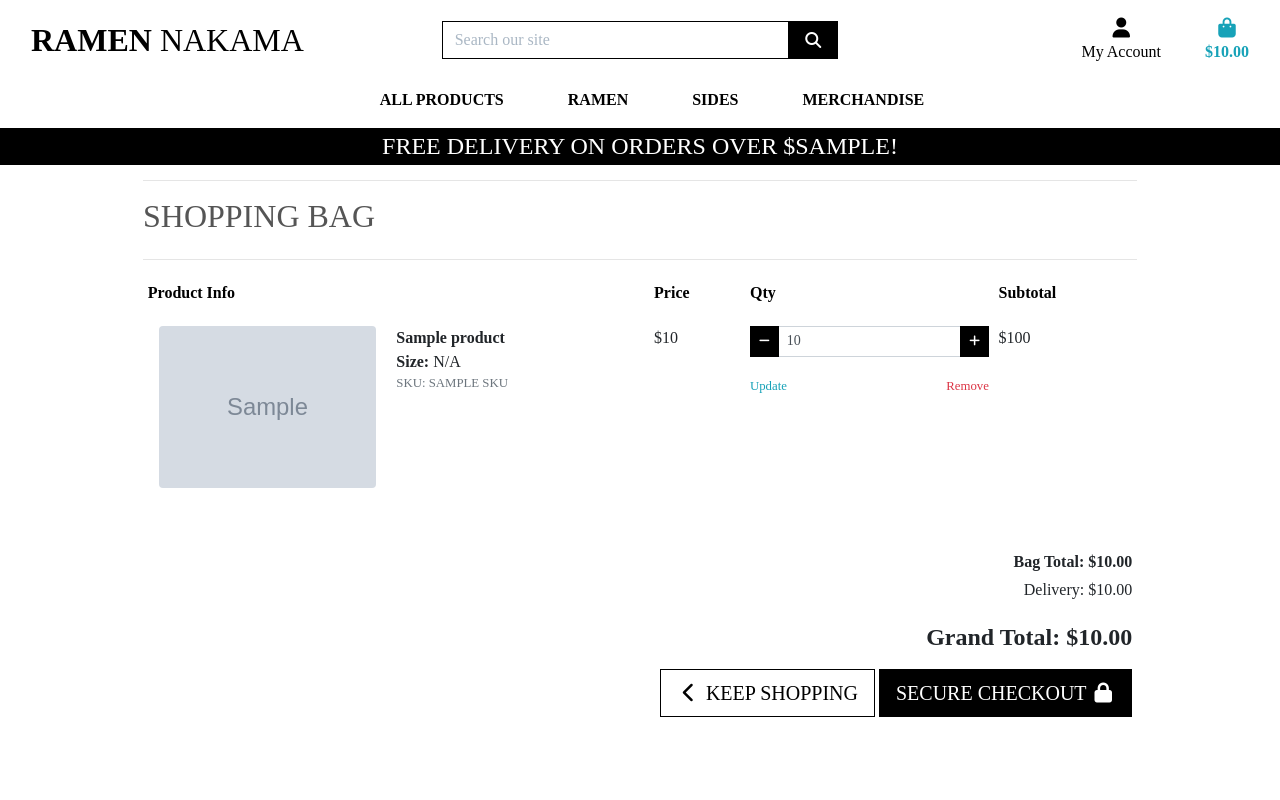
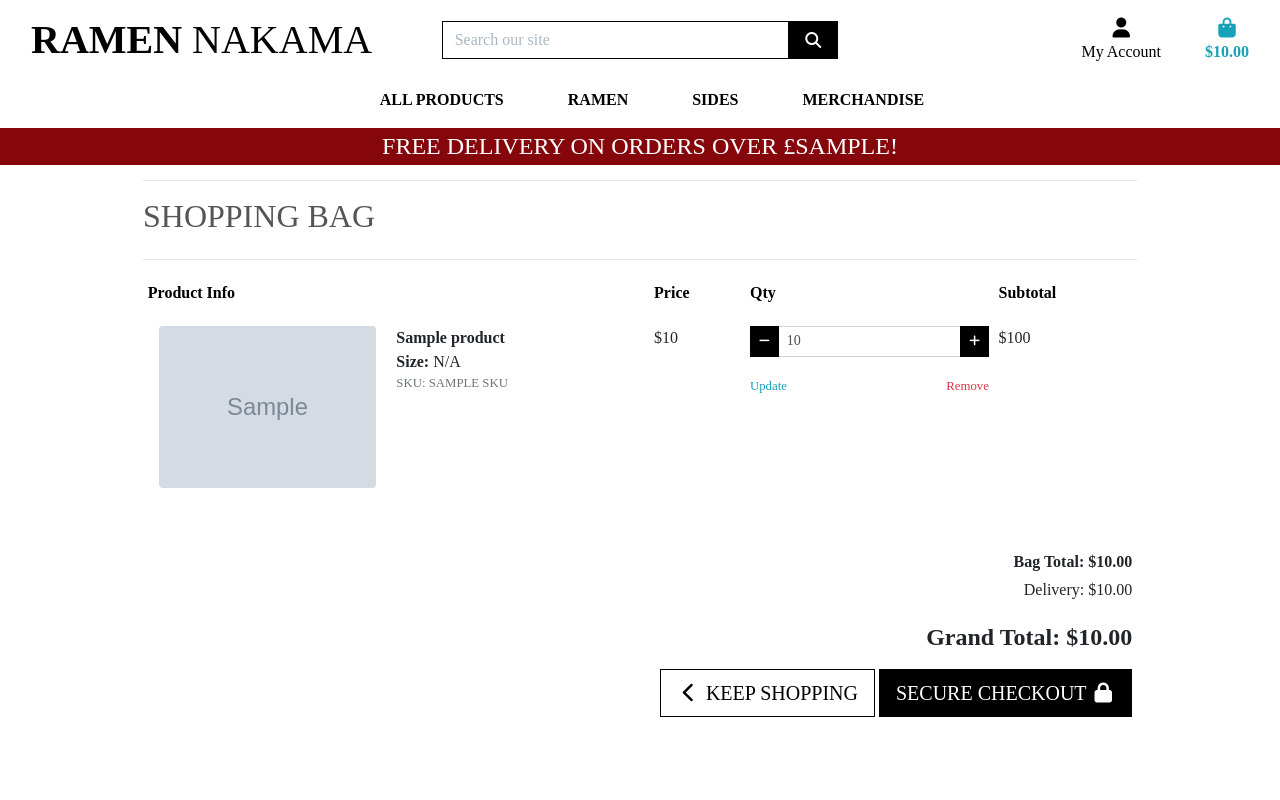
Before and after one commit to p-coughlan/ramen_nakama, a Django app: template bag/templates/bag/bag.html in a window 1280 px wide. Run offline with Django 3.2, Linux system fonts and the light colour scheme; the template is opened without the code that fills it: most values are stand-ins (such as "Sample title", 1, 10 or a date in 2020); grey boxes marked "Sample" are stand-in pictures; some libraries are stand-ins or nearby versions.

Commit message:
Update banner styling and modify header elements for improved visibility

```diff
--- a/static/css/base.css
+++ b/static/css/base.css
@@ -9,6 +9,10 @@ body {
     height: calc(100vh - 164px);
     color: #555;
     font-family: 'Skia';
+}
+
+.banner {
+    background-color: #86070b !important;
 }
 
 /* from Bulma */
--- a/templates/base.html
+++ b/templates/base.html
@@ -50,7 +50,7 @@
     <div id="topnav" class="row bg-white pt-lg-2 d-none d-lg-flex">
       <div class="col-12 col-lg-4 my-auto py-1 py-lg-0 text-center text-lg-left">
         <a href="{% url 'home' %}" class="nav-link main-logo-link">
-          <h2 class="logo-font text-black my-0"><strong>Ramen</strong> Nakama</h2>
+          <h1 class="logo-font text-black my-0"><strong>Ramen</strong> Nakama</h1>
         </a>
       </div>
       <div class="col-12 col-lg-4 my-auto py-1 py-lg-0">
@@ -120,8 +120,8 @@
       </nav>
     </div>
     <div id="delivery-banner" class="row text-center">
-      <div class="col bg-black text-white">
-        <h4 class="logo-font my-1">Free delivery on orders over ${{ free_delivery_threshold }}!</h4>
+      <div class="col banner text-white">
+        <h4 class="logo-font my-1">Free delivery on orders over £{{ free_delivery_threshold }}!</h4>
       </div>
     </div>
   </header>
--- a/templates/includes/main-nav.html
+++ b/templates/includes/main-nav.html
@@ -7,7 +7,7 @@
         </li>
         <li class="nav-item dropdown">
             <a class="logo-font font-weight-bold nav-link text-black mr-5" href="#" id="all-products-link" data-toggle="dropdown" aria-haspopup="true" aria-expanded="false">
-                All Products
+                <strong>All Products</strong>
             </a>
             <div class="dropdown-menu border-0" aria-labelledby="all-products-link">
                 <a href="{% url 'products' %}?sort=price&direction=asc" class="dropdown-item">By Price</a>
```
